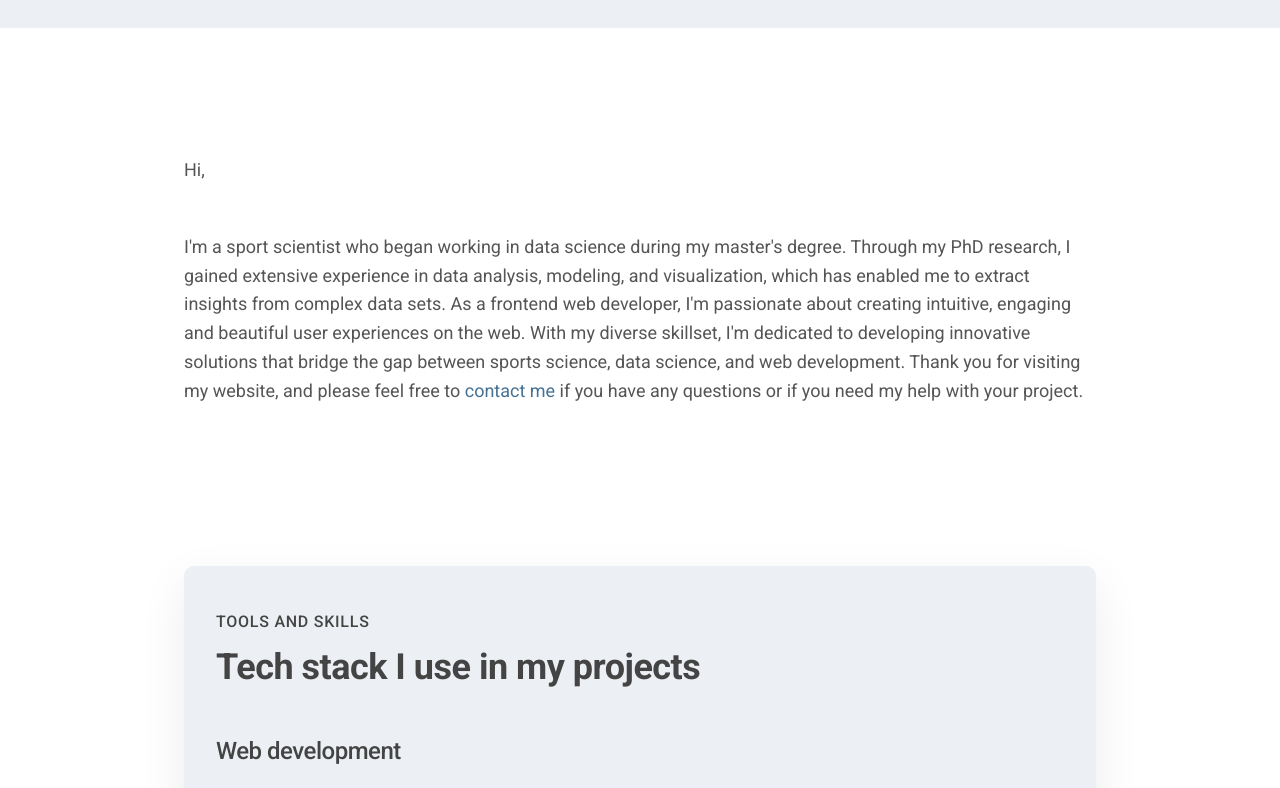
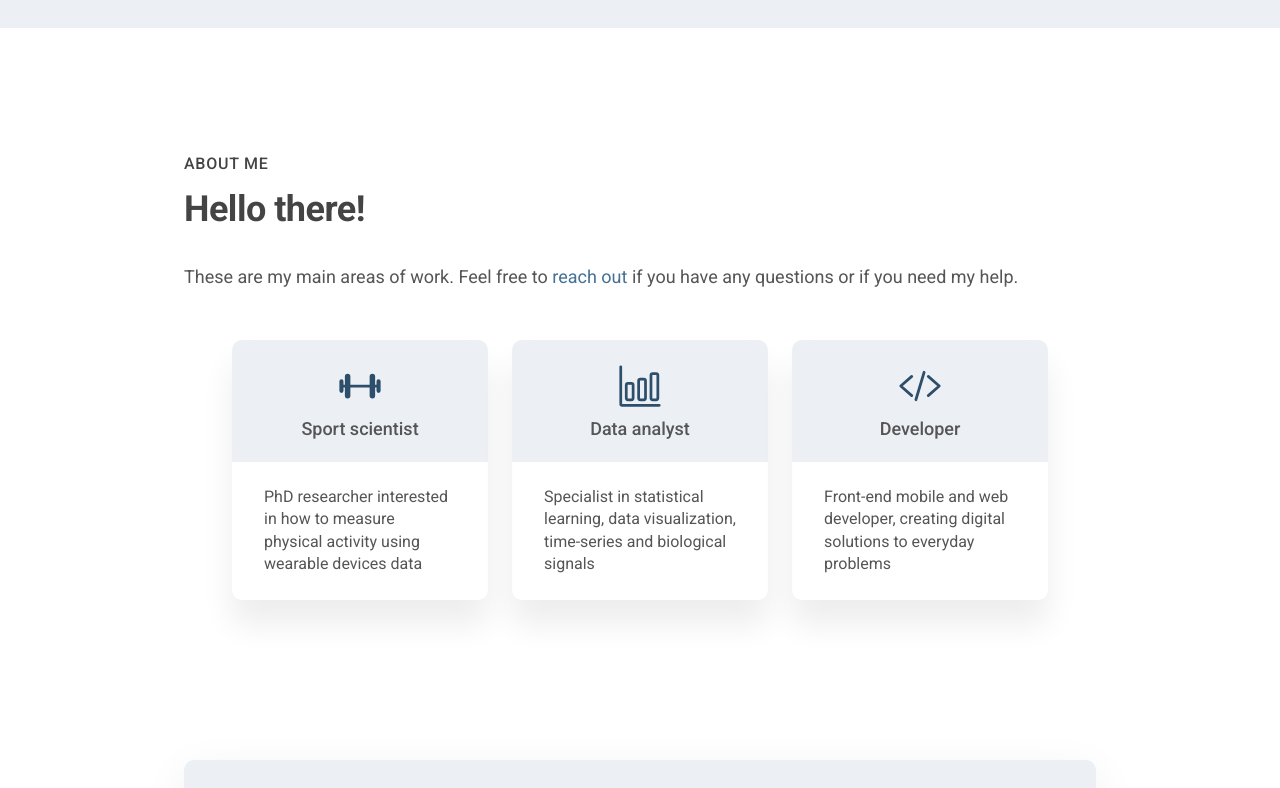
Before and after one commit to verasls/lveras.com, a React (Create React App) app: page / in a window 1280 px wide. Shown: the part 587-1375 px from the top of the page. Built offline with nearby package versions, Linux system fonts and the light colour scheme; no server answers; some icons are missing.

Commit message:
Refactor About component

```diff
--- a/src/components/About.css
+++ b/src/components/About.css
@@ -2,3 +2,55 @@
   padding: 12.8rem 4.8rem 6.4rem 4.8rem;
   grid-column: 2;
 }
+
+.section-about .text {
+  margin-bottom: 0;
+}
+
+.about__list {
+  list-style: none;
+  display: grid;
+  grid-template-columns: repeat(3, 1fr);
+  grid-auto-rows: 1fr;
+  /* justify-items: center; */
+  align-items: stretch;
+  justify-items: stretch;
+  gap: 2.4rem;
+  padding: 4.8rem;
+  padding-bottom: 0;
+}
+
+.about__item {
+  display: flex;
+  flex-direction: column;
+  align-items: center;
+  border-radius: 10px;
+  overflow: hidden;
+  box-shadow: 0 2.4rem 3.2rem 0 rgba(0, 0, 0, 0.075);
+}
+
+.about__header {
+  display: flex;
+  flex-direction: column;
+  align-items: center;
+  gap: 1.2rem;
+  padding: 2.4rem 0;
+  width: 100%;
+  background-color: var(--lightest-blue);
+}
+
+.about__icon {
+  font-size: 4.4rem;
+  color: var(--logo-blue-2);
+}
+
+.about__title {
+  font-size: 1.8rem;
+  font-weight: 500;
+}
+
+.about__txt {
+  font-size: 1.6rem;
+  line-height: 1.4;
+  padding: 2.4rem 3.2rem;
+}
--- a/src/components/About.js
+++ b/src/components/About.js
@@ -1,33 +1,74 @@
+import { IonIcon } from "@ionic/react";
+import {
+  barbellOutline,
+  barChartOutline,
+  codeSlashOutline,
+} from "ionicons/icons";
 import { NavHashLink } from "react-router-hash-link";
 
 import "./About.css";
 
 export function About() {
+  const aboutData = [
+    {
+      title: "Sport scientist",
+      icon: barbellOutline,
+      text: "PhD researcher interested in how to measure physical activity using wearable devices data",
+    },
+    {
+      title: "Data analyst",
+      icon: barChartOutline,
+      text: "Specialist in statistical learning, data visualization, time-series and biological signals",
+    },
+    {
+      title: "Developer",
+      icon: codeSlashOutline,
+      text: "Front-end mobile and web developer, creating digital solutions to everyday problems",
+    },
+  ];
+
   return (
     <section className="section-about" id="about">
       <div className="about">
-        <p className="text">Hi,</p>
+        <span className="subheading">About me</span>
+        <h2>Hello there!</h2>
         <p className="text">
-          I'm a sport scientist who began working in data science during my
-          master's degree. Through my PhD research, I gained extensive
-          experience in data analysis, modeling, and visualization, which has
-          enabled me to extract insights from complex data sets. As a frontend
-          web developer, I'm passionate about creating intuitive, engaging and
-          beautiful user experiences on the web. With my diverse skillset, I'm
-          dedicated to developing innovative solutions that bridge the gap
-          between sports science, data science, and web development. Thank you
-          for visiting my website, and please feel free to{" "}
+          These are my main areas of work. Feel free to{" "}
           <NavHashLink
             className="link"
             to="/#contact"
             smooth={true}
             duration={500}
           >
-            contact me
+            reach out
           </NavHashLink>{" "}
-          if you have any questions or if you need my help with your project.
+          if you have any questions or if you need my help.
         </p>
+
+        <AboutList data={aboutData} />
       </div>
     </section>
   );
 }
+
+function AboutList({ data }) {
+  return (
+    <ul className="about__list">
+      {data.map((data) => (
+        <AboutItem key={data.title} data={data} />
+      ))}
+    </ul>
+  );
+}
+
+function AboutItem({ data }) {
+  return (
+    <li className="about__item">
+      <div className="about__header">
+        <IonIcon className="about__icon" icon={data.icon} />
+        <span className="about__title">{data.title}</span>
+      </div>
+      <span className="about__txt">{data.text}</span>
+    </li>
+  );
+}
--- a/src/styles/queries.css
+++ b/src/styles/queries.css
@@ -26,6 +26,11 @@
 }
 
 @media (max-width: 605px) {
+  .about__list {
+    grid-template-columns: 1fr;
+    padding: 9.6rem;
+  }
+
   .projects {
     grid-template-columns: repeat(2, 1fr);
   }
```
